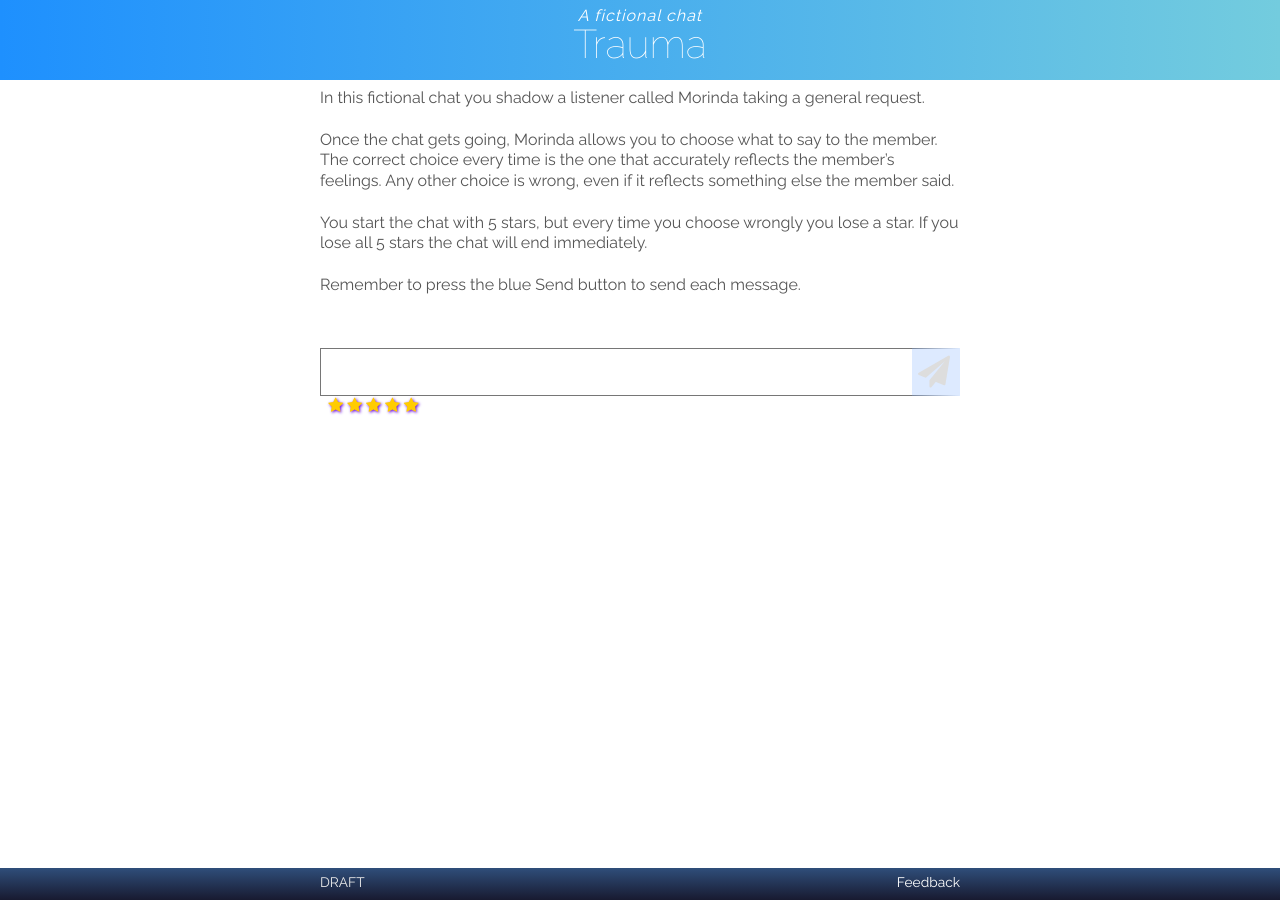
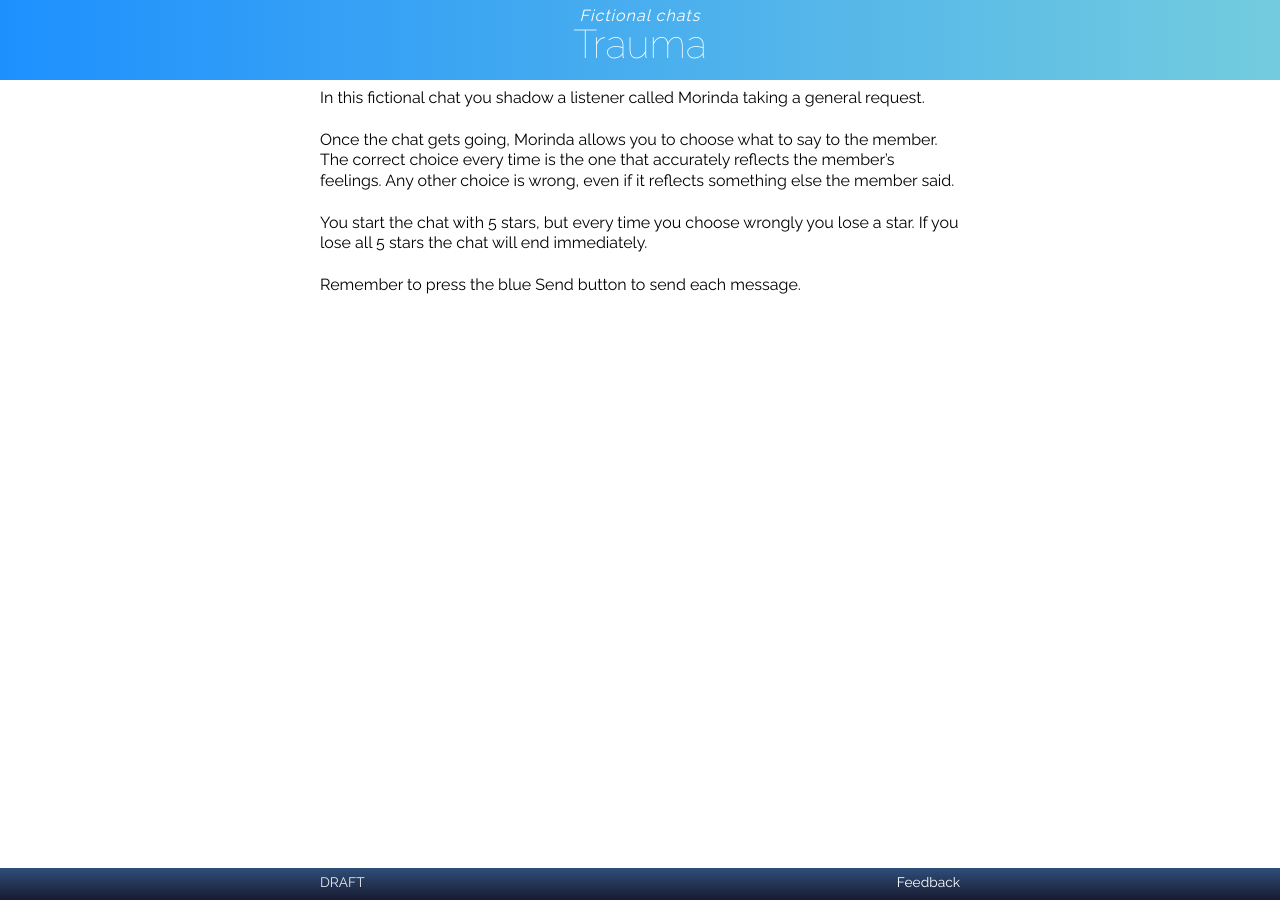
Before and after one commit to RarelyCharlie/rarelycharlie.github.io, a Jekyll site: the page built from _chat/chat02.md, in a window 1280 px wide. Built offline with Jekyll 4.4.1, drawn with Linux system fonts in a browser that asks for light colours; nearby versions of some CDN libraries; part of the change alters nothing that is shown.

Commit message:
hide again

```diff
--- a/_chat/chat02.md
+++ b/_chat/chat02.md
@@ -3,6 +3,7 @@ title: Trauma
 info: A chat to illustrate empathy
 layout: chat
 feedback: https://www.7cups.com/@RarelyCharlie
+class: index
 ---
 In this fictional chat you shadow a listener called Morinda taking a general request.
 
@@ -11,20 +12,3 @@ Once the chat gets going, Morinda allows you to choose what to say to the member
 You start the chat with 5 stars, but every time you choose wrongly you lose a star. If you lose all 5 stars the chat will end immediately.
 
 Remember to press the blue Send button to send each message.
-
-- 8M Hello?
-- 1L Hello :) Welcome to 7 Cups!
-- 0Q Let's get started.
-	- 25 I am so happy to be able to chat to you <3
-	- 24 I want you to know that you should feel completely safe here.
-	- 9 What would you like to chat about today?
-- 6M I'm not sure
-- 1Q Go gently, then.
-	- 26 It often helps to write down what you want to say before starting a chat.
-	- 10 Has something been on your mind?
-	- 32 Would you like to play a word game with me?
-- 6M In a way
-- 1Q Continue gently.
-	- 10 Something you can tell me about?
-	- 31 It's OK to take your time, hun.
-	- 25 I know exactly how you must feel.
```
